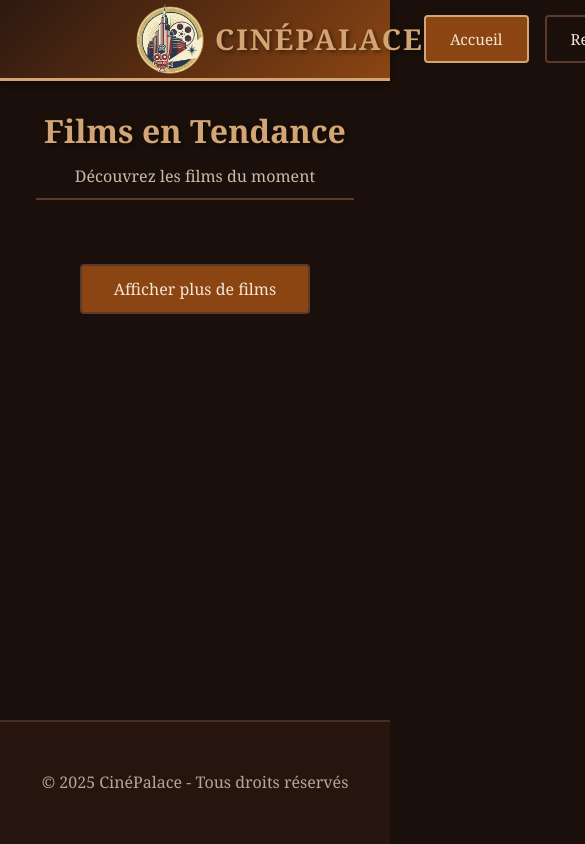
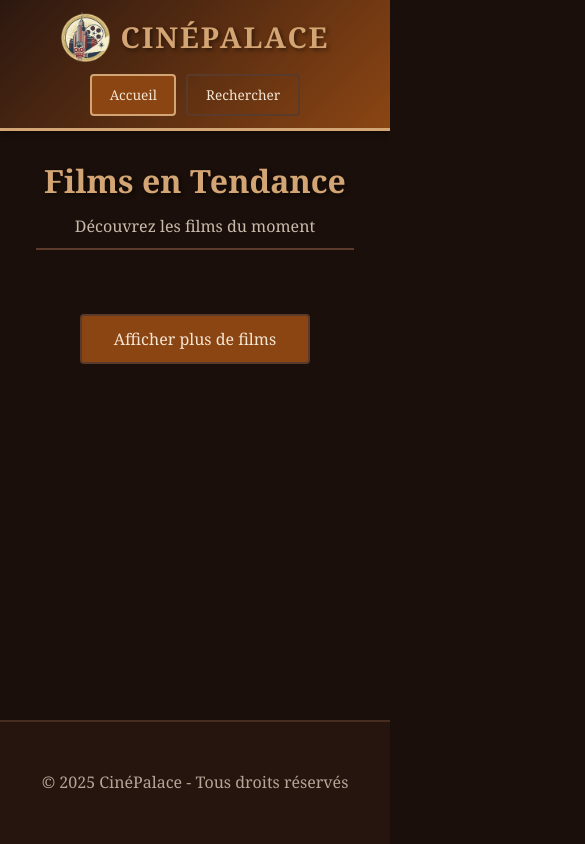
Before and after one commit to Hugo-TURMEL/1WEBD_Hugo_Turmel, a plain HTML site: page index.html in a window 390 px wide. Shown: the top 844 px of the page, 585 px wide, since content can reach past the window. Drawn offline with Linux system fonts and the light colour scheme; no server answers.

Commit message:
Fix: Réglage du responsive pour mobile(header)

```diff
--- a/CSS/index.css
+++ b/CSS/index.css
@@ -81,6 +81,38 @@ header {
 .nav-link.active {
     background-color: var(--color-secondary);
     border-color: var(--color-primary);
+}
+
+@media (max-width: 768px) {
+    header {
+        padding: 12px 16px;
+        flex-direction: column;
+        align-items: center;
+        gap: 12px;
+        text-align: center;
+    }
+
+    .logo {
+        font-size: 1.8rem;
+        justify-content: center;
+    }
+
+    .logo-img {
+        width: 50px;
+        height: 50px;
+    }
+
+    .nav {
+        width: 100%;
+        justify-content: center;
+        flex-wrap: wrap;
+        gap: 10px;
+    }
+
+    .nav-link {
+        padding: 0.5rem 1.1rem;
+        font-size: 0.85rem;
+    }
 }
 
 /* Container */
```
